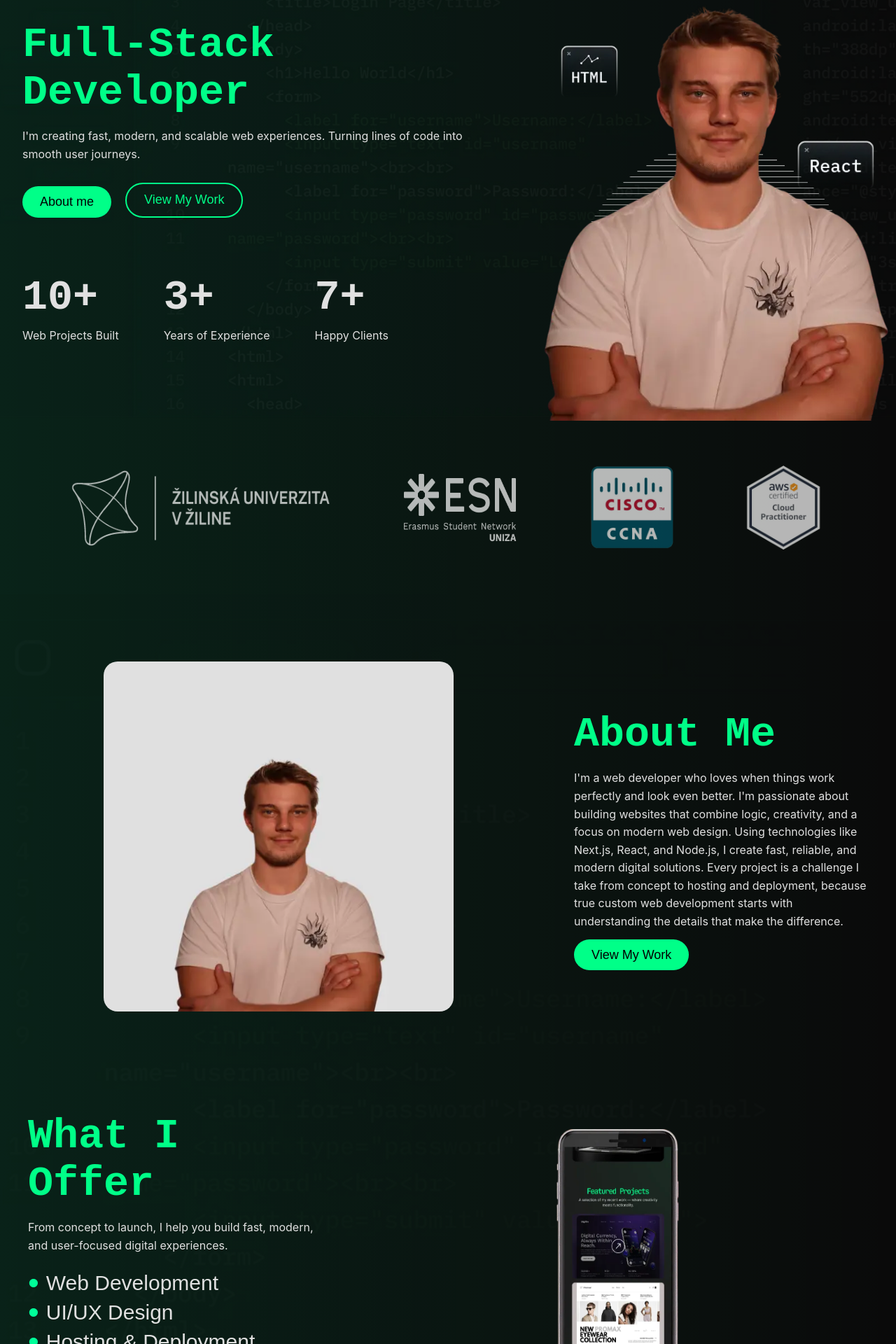
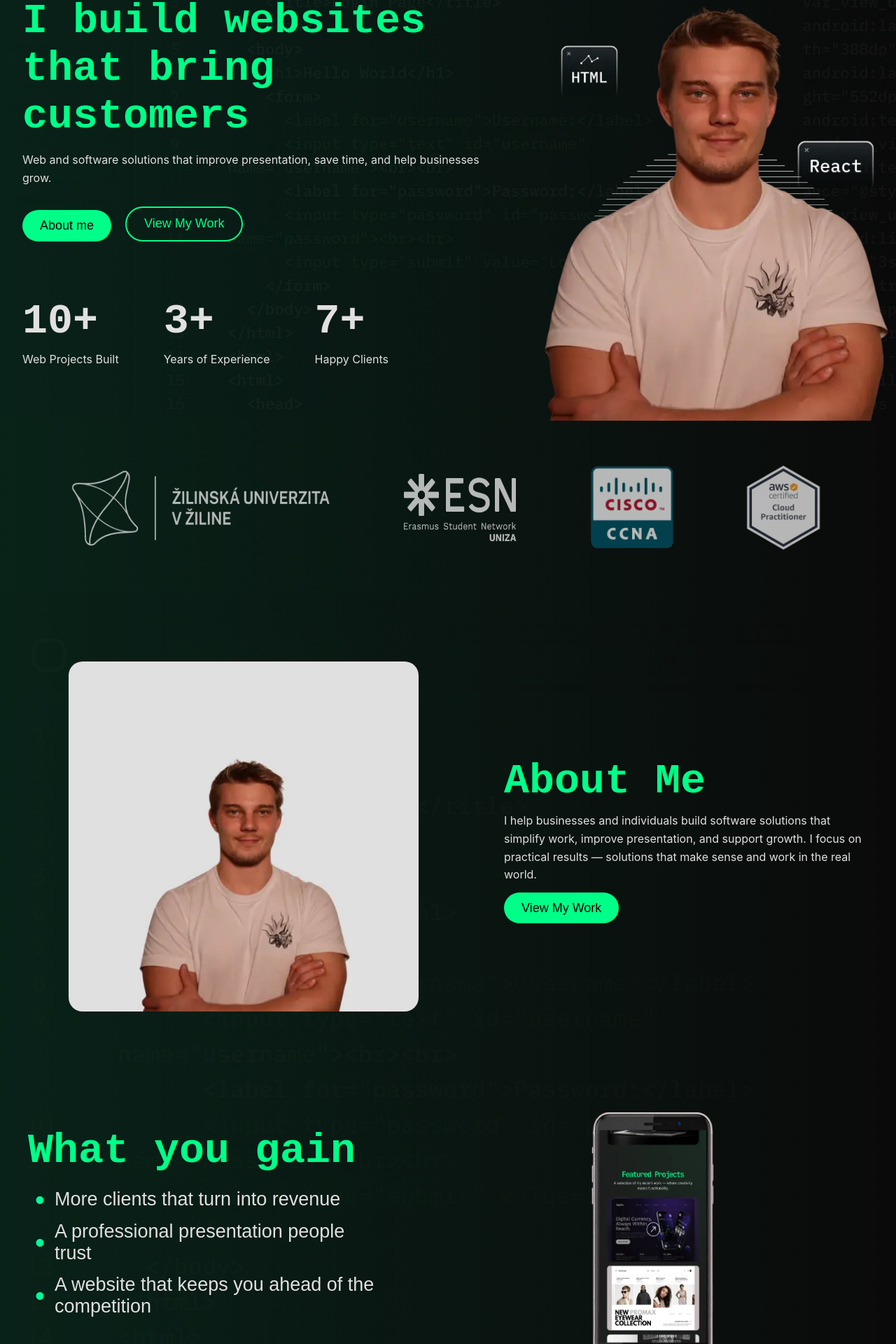
Before and after one commit to adamkvasniak/portfolio-2.0, a Next.js app: page / in a window 1280 px wide. Shown: the part 199-2119 px from the top of the page at 70% size. Built offline with nearby package versions, Linux system fonts and the light colour scheme.

Commit message:
copywriting, lepsie texty

```diff
--- a/src/components/OfferSection/OfferSection.js
+++ b/src/components/OfferSection/OfferSection.js
@@ -5,7 +5,7 @@ import useTranslation from "../../hooks/useTranslation";
 export default function OfferSection() {
   const { t } = useTranslation();
 
-  const services = t("offer.whatIOffer.services");
+  const services = t("offer.whatIOffer.items");
 
   return (
     <section className={styles.offerSection} id="about">
@@ -42,7 +42,7 @@ export default function OfferSection() {
       <div className={styles.content}>
         <div className={styles.text}>
           <h2>{t("offer.whatIOffer.title")}</h2>
-          <p>{t("offer.whatIOffer.text")}</p>
+          {/* <p>{t("offer.whatIOffer.text")}</p> */}
           <ul>
             {Array.isArray(services) &&
               services.map((item, i) => <li key={i}>{item}</li>)}
--- a/src/components/OfferSection/OfferSection.module.scss
+++ b/src/components/OfferSection/OfferSection.module.scss
@@ -32,9 +32,10 @@
 
 .text {
   flex: 1;
-  max-width: 420px;
+  max-width: 520px;
   h2 {
     @include header();
+    margin-bottom: 10px;
   }
 
   p {
@@ -44,23 +45,24 @@
 
   ul {
     list-style: none;
-    padding: 0;
+    padding: 10px;
     margin-bottom: 1.5rem;
 
     li {
-      margin-bottom: 0.5rem;
+      margin-bottom: 0.9rem;
       font-weight: 500;
       display: flex;
       align-items: center;
-      gap:10px;
-      font-size: 30px;
+      gap:14px;
+      font-size: 27px;
       color: $text-color;
+
 
       &::before {
         content: "• ";
         color: #00ff99;
         ;
-        font-size: 45px;
+        font-size: 40px;
         line-height: 28px;
       }
     }
@@ -68,6 +70,7 @@
 }
 .button {
   @include button($bg: $primary-color, $color: black);
+  margin-top: 6rem;
 }
 
 .imageWrapper {
--- a/src/locales/en/common.json
+++ b/src/locales/en/common.json
@@ -2,8 +2,8 @@
   "hero": {
     "subtitle": "Hello!",
     "name": "I'm Adam Kvasniak",
-    "title": "Full-Stack Developer",
-    "text": "I'm creating fast, modern, and scalable web experiences. Turning lines of code into smooth user journeys.",
+    "title": "I build websites that bring customers",
+    "text": "Web and software solutions that improve presentation, save time, and help businesses grow.",
     "viewWork": "View My Work",
     "aboutMe": "About me",
     "stats": {
@@ -22,20 +22,19 @@
   "offer": {
     "about": {
       "title": "About Me",
-      "text": "I'm a web developer who loves when things work perfectly and look even better. I'm passionate about building websites that combine logic, creativity, and a focus on modern web design. Using technologies like Next.js, React, and Node.js, I create fast, reliable, and modern digital solutions. Every project is a challenge I take from concept to hosting and deployment, because true custom web development starts with understanding the details that make the difference.",
+      "text": "I help businesses and individuals build software solutions that simplify work, improve presentation, and support growth. I focus on practical results — solutions that make sense and work in the real world.",
       "button": "View My Work"
     },
     "whatIOffer": {
-      "title": "What I Offer",
-      "text": "From concept to launch, I help you build fast, modern, and user-focused digital experiences.",
-      "services": [
-        "Web Development",
-        "UI/UX Design",
-        "Hosting & Deployment",
-        "Maintenance & Support"
+      "title": "What you gain",
+      "text": "I build websites and apps that look professional, load fast, and don’t damage your credibility.",
+      "items": [
+        "More clients that turn into revenue",
+        "A professional presentation people trust",
+        "A website that keeps you ahead of the competition"
       ],
-      "closing": "Let's turn your ideas into a powerful online presence."
-    }
+      "closing": "Not a prototype. A working digital product you can rely on."
+      }
   },
   "featured": {
     "title": "Featured Projects",
--- a/src/locales/sk/common.json
+++ b/src/locales/sk/common.json
@@ -2,8 +2,8 @@
   "hero": {
     "subtitle": "Ahoj!",
     "name": "Som Adam Kvasniak",
-    "title": "Full-Stack Developer",
-    "text": "Tvorím rýchle a moderné  webové riešenia. Premieňam riadky kódu na zážitky.",
+    "title": "Tvorím weby, ktoré prinášajú klientov",
+    "text": "Webové a softvérové riešenia, ktoré zlepšujú prezentáciu, šetria čas a pomáhajú rásť.",
     "viewWork": "Zobraziť projekty",
     "aboutMe": "O mne",
     "stats": {
@@ -22,19 +22,18 @@
   "offer": {
     "about": {
       "title": "O mne",
-      "text": "Som webový vývojár, ktorý miluje, keď veci fungujú dobre a vyzerajú ešte lepšie. Baví ma tvorba webových stránok, kde sa stretáva logika s kreativitou a dôrazom na moderný web dizajn. Využívam technológie ako Next.js, React a Node.js, aby som priniesol rýchle, spoľahlivé a moderné digitálne riešenia. Každý projekt beriem ako výzvu – od návrhu až po hosting a nasadenie, pretože verím, že skutočný vývoj webu na mieru začína pochopením detailov, ktoré robia rozdiel.",
+      "text": "Pomáham firmám a jednotlivcom vytvárať softvérové riešenia, ktoré im zjednodušujú prácu, zlepšujú prezentáciu a podporujú rast. Zameriavam sa na praktické výsledky – riešenia, ktoré dávajú zmysel a fungujú v reálnom svete.",
       "button": "Zobraziť projekty"
     },
     "whatIOffer": {
-      "title": "Čo ponúkam",
-      "text": "Od konceptu po spustenie vám pomôžem vytvoriť rýchle, moderné a používateľsky orientované digitálne zážitky.",
-      "services": [
-        "Webový vývoj",
-        "UI/UX dizajn",
-        "Hosting a nasadenie",
-        "Údržba a podpora"
-      ],
-      "closing": "Premeníme vaše nápady na silnú online prítomnosť."
+      "title": "Čo získate v praxi",
+      "text": "Vytvorím vám web alebo aplikáciu, ktorá pôsobí profesionálne, načítava sa rýchlo a nerobí hanbu vašej značke.",
+      "items": [
+          "Viac klientov, ktorí vám prinesú peniaze",
+          "Profesionálna prezentácia, ktorá pôsobí dôveryhodne",
+          "Web, ktorý vás posunie pred konkurenciu"
+        ],
+      "closing": "Nie experiment. Funkčný online produkt, ktorý môžete normálne používať."
     }
   },
   "featured": {
--- a/src/pages/_document.js
+++ b/src/pages/_document.js
@@ -5,7 +5,7 @@ export default function Document() {
     <Html lang="en">
       <Head>
         {/* Your custom logo as favicon */}
-        <link rel="icon" href="/favicon.ico" />
+        <link rel="icon" href="/favicon2.ico" />
 
         {/* App icons for mobile */}
         <link
```
